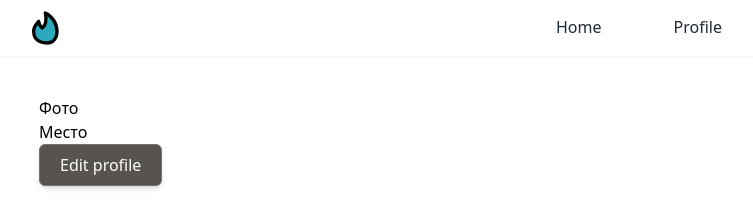
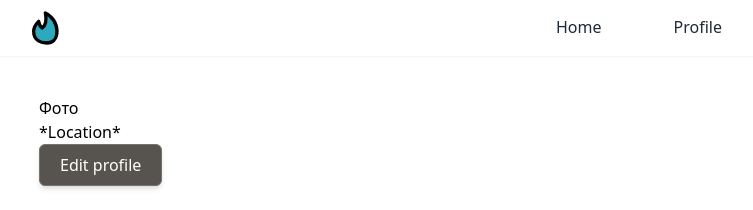
Before and after one commit to ellrckt/PETproject, a React (Create React App) app in the folder my-react-app/: page /profile in a window 1280 px wide. Shown: the top 210 px of the page, without its empty margins (1-754 px from the left). Built offline with nearby package versions, Linux system fonts and the light colour scheme.

Commit message:
fix oauth

```diff
--- a/my-react-app/src/components/Profile.jsx
+++ b/my-react-app/src/components/Profile.jsx
@@ -46,7 +46,7 @@ function Profile() {
                   : (
                      <div>
                         <h2>{name}</h2>
-                        <h2>Место</h2>
+                        <h2>*Location*</h2>
                         <h2>{about}</h2>
 
                      </div>
--- a/my-react-app/src/pages/HomePage.jsx
+++ b/my-react-app/src/pages/HomePage.jsx
@@ -29,7 +29,7 @@ function HomePage() {
       }
 
       async function getData() {
-         const res = await reqService.post('/login/get_google_token', code);
+         const res = await reqService.post('/login/get_google_token', {code: code});
          console.log('Результат: ', res);
 
          checkRefreshToken();
```
Also changed, not shown: 1 other file (tests, documents, lock files or other folders).
